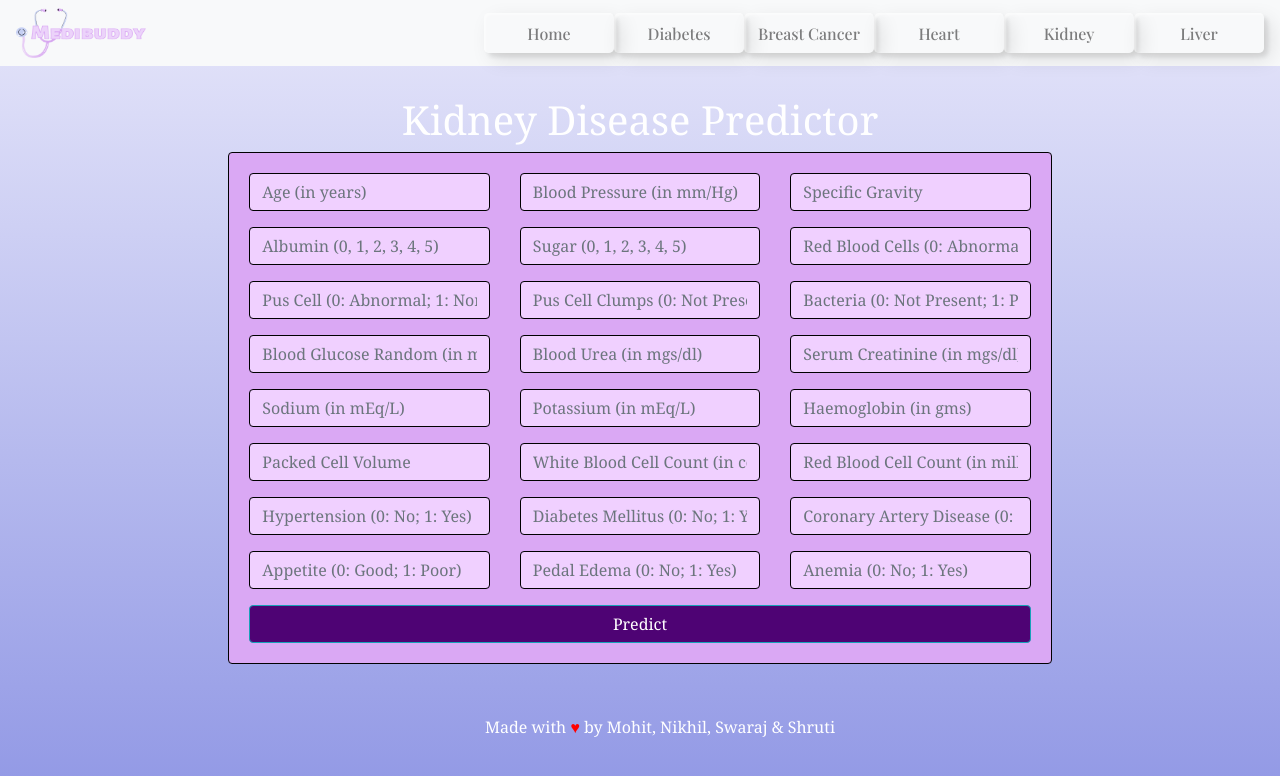
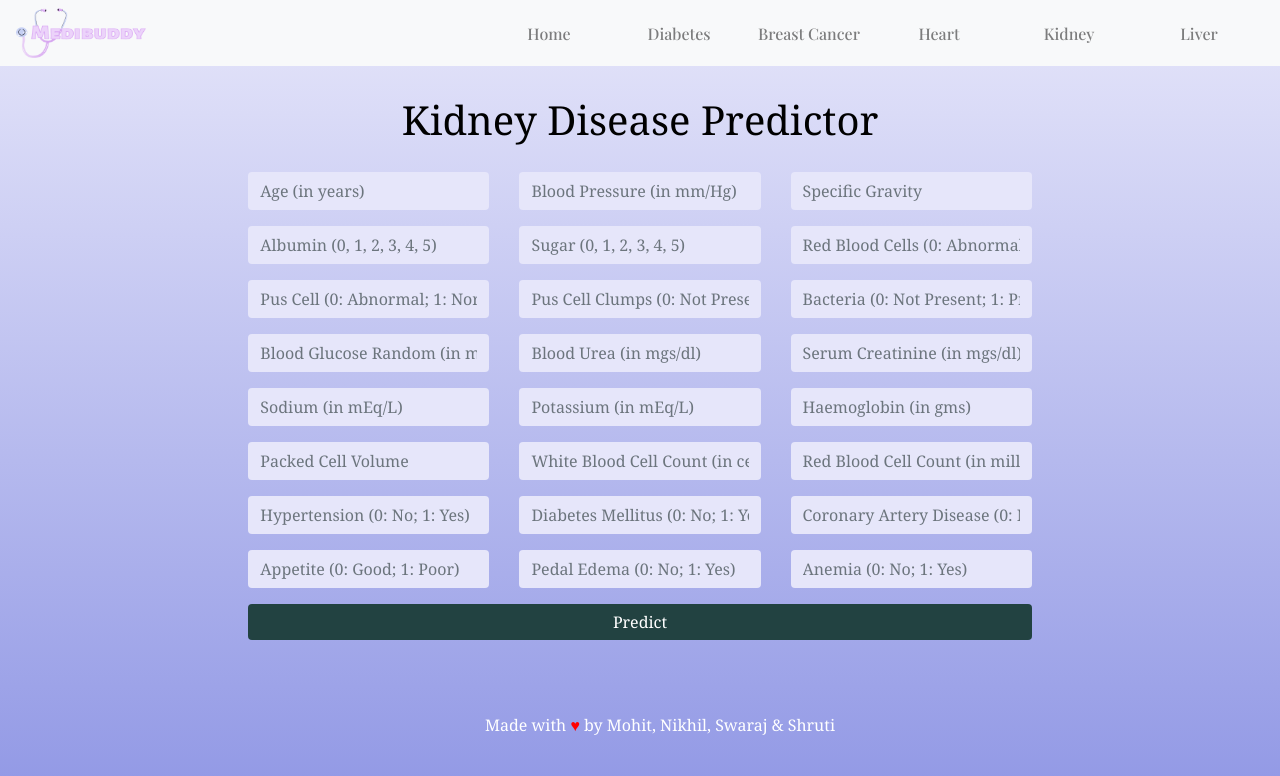
Before and after one commit to skiirux/multiple-disease-ML, a Flask app: page /kidney in a window 1280 px wide. Shown: the top 776 px of the page. Run offline with Flask 3, Linux system fonts and the light colour scheme; some libraries are stand-ins or nearby versions; some web fonts are replaced.

Commit message:
Update CSS style for client side html

```diff
--- a/Templates/home.html
+++ b/Templates/home.html
@@ -13,7 +13,7 @@
     text-align: center;
   }
   .container {
-    background: rgba(255, 255, 255, 0.192);
+    background: rgba(255, 255, 255, 0.103);
     padding: 50px;
   }
 </style>
--- a/Templates/kidney.html
+++ b/Templates/kidney.html
@@ -12,10 +12,10 @@
 <div class="row">
   <div class="col-md-2"></div>
   <div class="col-md-8">
-    <center><h1 style="color: white">Kidney Disease Predictor</h1></center>
+    <center><h1 style="color: black">Kidney Disease Predictor</h1></center>
     <div
       class="card card-body"
-      style="border: 1px solid black; background-color: #daa8f4"
+      style="border: none; background-color: transparent"
     >
       <form
         class="form-horizontal"
@@ -26,7 +26,7 @@
           <div class="col-md-4">
             <div class="form-group">
               <input
-                style="border: 1px solid black; background-color: #f0d0ff"
+                style="border: none; background-color: lavender"
                 class="form-control"
                 type="text"
                 name="age"
@@ -37,7 +37,7 @@
           <div class="col-md-4">
             <div class="form-group">
               <input
-                style="border: 1px solid black; background-color: #f0d0ff"
+                style="border: none; background-color: lavender"
                 class="form-control"
                 type="text"
                 name="blood_pressure"
@@ -48,7 +48,7 @@
           <div class="col-md-4">
             <div class="form-group">
               <input
-                style="border: 1px solid black; background-color: #f0d0ff"
+                style="border: none; background-color: lavender"
                 class="form-control"
                 type="text"
                 name="specific_gravity"
@@ -61,7 +61,7 @@
           <div class="col-md-4">
             <div class="form-group">
               <input
-                style="border: 1px solid black; background-color: #f0d0ff"
+                style="border: none; background-color: lavender"
                 class="form-control"
                 type="text"
                 name="albumin"
@@ -72,7 +72,7 @@
           <div class="col-md-4">
             <div class="form-group">
               <input
-                style="border: 1px solid black; background-color: #f0d0ff"
+                style="border: none; background-color: lavender"
                 class="form-control"
                 type="text"
                 name="sugar"
@@ -83,7 +83,7 @@
           <div class="col-md-4">
             <div class="form-group">
               <input
-                style="border: 1px solid black; background-color: #f0d0ff"
+                style="border: none; background-color: lavender"
                 class="form-control"
                 type="text"
                 name="red_blood_cells"
@@ -96,7 +96,7 @@
           <div class="col-md-4">
             <div class="form-group">
               <input
-                style="border: 1px solid black; background-color: #f0d0ff"
+                style="border: none; background-color: lavender"
                 class="form-control"
                 type="text"
                 name="pus_cell"
@@ -107,7 +107,7 @@
           <div class="col-md-4">
             <div class="form-group">
               <input
-                style="border: 1px solid black; background-color: #f0d0ff"
+                style="border: none; background-color: lavender"
                 class="form-control"
                 type="text"
                 name="pus_cell_clumps"
@@ -118,7 +118,7 @@
           <div class="col-md-4">
             <div class="form-group">
               <input
-                style="border: 1px solid black; background-color: #f0d0ff"
+                style="border: none; background-color: lavender"
                 class="form-control"
                 type="text"
                 name="bacteria"
@@ -131,7 +131,7 @@
           <div class="col-md-4">
             <div class="form-group">
               <input
-                style="border: 1px solid black; background-color: #f0d0ff"
+                style="border: none; background-color: lavender"
                 class="form-control"
                 type="text"
                 name="blood_glucose_random"
@@ -142,7 +142,7 @@
           <div class="col-md-4">
             <div class="form-group">
               <input
-                style="border: 1px solid black; background-color: #f0d0ff"
+                style="border: none; background-color: lavender"
                 class="form-control"
                 type="text"
                 name="blood_urea"
@@ -153,7 +153,7 @@
           <div class="col-md-4">
             <div class="form-group">
               <input
-                style="border: 1px solid black; background-color: #f0d0ff"
+                style="border: none; background-color: lavender"
                 class="form-control"
                 type="text"
                 name="serum_creatinine"
@@ -166,7 +166,7 @@
           <div class="col-md-4">
             <div class="form-group">
               <input
-                style="border: 1px solid black; background-color: #f0d0ff"
+                style="border: none; background-color: lavender"
                 class="form-control"
                 type="text"
                 name="sodium"
@@ -177,7 +177,7 @@
           <div class="col-md-4">
             <div class="form-group">
               <input
-                style="border: 1px solid black; background-color: #f0d0ff"
+                style="border: none; background-color: lavender"
                 class="form-control"
                 type="text"
                 name="potassium"
@@ -188,7 +188,7 @@
           <div class="col-md-4">
             <div class="form-group">
               <input
-                style="border: 1px solid black; background-color: #f0d0ff"
+                style="border: none; background-color: lavender"
                 class="form-control"
                 type="text"
                 name="haemoglobin"
@@ -201,7 +201,7 @@
           <div class="col-md-4">
             <div class="form-group">
               <input
-                style="border: 1px solid black; background-color: #f0d0ff"
+                style="border: none; background-color: lavender"
                 class="form-control"
                 type="text"
                 name="packed_cell_volume"
@@ -212,7 +212,7 @@
           <div class="col-md-4">
             <div class="form-group">
               <input
-                style="border: 1px solid black; background-color: #f0d0ff"
+                style="border: none; background-color: lavender"
                 class="form-control"
                 type="text"
                 name="white_blood_cell_count"
@@ -223,7 +223,7 @@
           <div class="col-md-4">
             <div class="form-group">
               <input
-                style="border: 1px solid black; background-color: #f0d0ff"
+                style="border: none; background-color: lavender"
                 class="form-control"
                 type="text"
                 name="red_blood_cell_count"
@@ -236,7 +236,7 @@
           <div class="col-md-4">
             <div class="form-group">
               <input
-                style="border: 1px solid black; background-color: #f0d0ff"
+                style="border: none; background-color: lavender"
                 class="form-control"
                 type="text"
                 name="hypertension"
@@ -247,7 +247,7 @@
           <div class="col-md-4">
             <div class="form-group">
               <input
-                style="border: 1px solid black; background-color: #f0d0ff"
+                style="border: none; background-color: lavender"
                 class="form-control"
                 type="text"
                 name="diabetes_mellitus"
@@ -258,7 +258,7 @@
           <div class="col-md-4">
             <div class="form-group">
               <input
-                style="border: 1px solid black; background-color: #f0d0ff"
+                style="border: none; background-color: lavender"
                 class="form-control"
                 type="text"
                 name="coronary_artery_disease"
@@ -271,7 +271,7 @@
           <div class="col-md-4">
             <div class="form-group">
               <input
-                style="border: 1px solid black; background-color: #f0d0ff"
+                style="border: none; background-color: lavender"
                 class="form-control"
                 type="text"
                 name="appetite"
@@ -282,7 +282,7 @@
           <div class="col-md-4">
             <div class="form-group">
               <input
-                style="border: 1px solid black; background-color: #f0d0ff"
+                style="border: none; background-color: lavender"
                 class="form-control"
                 type="text"
                 name="peda_edema"
@@ -293,7 +293,7 @@
           <div class="col-md-4">
             <div class="form-group">
               <input
-                style="border: 1px solid black; background-color: #f0d0ff"
+                style="border: none; background-color: lavender"
                 class="form-control"
                 type="text"
                 name="aanemia"
@@ -303,7 +303,7 @@
           </div>
         </div>
         <input
-          style="background-color: #4e0374"
+          style="background-color: #224241; border: none"
           type="submit"
           class="btn btn-info btn-block"
           value="Predict"
--- a/Templates/main.html
+++ b/Templates/main.html
@@ -77,17 +77,12 @@
         margin-top: auto;
         margin-bottom: auto;
       }
-      .nav-item {
-        padding-left: 0px;
-      }
-      .nav-bar {
-        background: white;
-      }
+
       .custom-btn {
+        border: 2px solid white;
         width: 130px;
         height: 40px;
         color: #fff;
-        border-radius: 5px;
         font-family: "Lato", sans-serif;
         font-weight: 500;
         background: transparent;
@@ -95,9 +90,6 @@
         transition: all 0.3s ease;
         position: relative;
         display: inline-block;
-        box-shadow: inset 2px 2px 2px 0px rgba(255, 255, 255, 0.5),
-          7px 7px 20px 0px rgba(0, 0, 0, 0.1),
-          4px 4px 5px 0px rgba(0, 0, 0, 0.1);
         outline: none;
       }
       .btn-16 {
```
Also changed, not shown: Templates/breast_cancer.html (+25 -25 lines), Templates/diabetes.html (+11 -11 lines), Templates/heart.html (+16 -16 lines), Templates/liver.html (+13 -13 lines).
